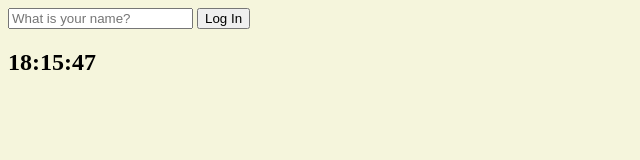
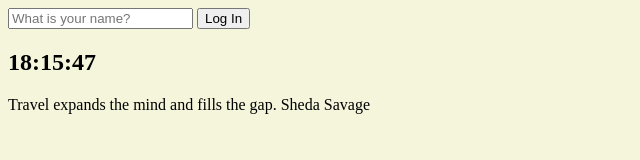
Before and after one commit to scottsuk0306/momentum-clone, a plain HTML site: page index.html in a window 1280 px wide. Shown: the whole page, without its empty margins (0-640 px from the left). Drawn offline with Linux system fonts and the light colour scheme.

Commit message:
Show quote

```diff
--- a/index.html
+++ b/index.html
@@ -19,7 +19,12 @@
     </form>
     <h2 id="clock">00:00:00</h2>
     <h1 id="greeting" class="hidden"></h1>
+    <div id="quote">
+        <span></span>
+        <span></span>
+    </div>
     <script src="js/greeting.js"></script>
     <script src="js/clock.js"></script>
+    <script src="js/quote.js"></script>
 </body>
 </html>
--- /dev/null
+++ b/js/quote.js
@@ -0,0 +1,50 @@
+const quotes = [
+    {
+      quote: "The way to get started is to quit talking and begin doing.",
+      author: "Walt Disney",
+    },
+    {
+      quote: "Life is what happens when you're busy making other plans.",
+      author: "John Lennon",
+    },
+    {
+      quote:
+        "The world is a book and those who do not travel read only one page.",
+      author: "Saint Augustine",
+    },
+    {
+      quote: "Life is either a daring adventure or nothing at all.",
+      author: "Helen Keller",
+    },
+    {
+      quote: "To Travel is to Live",
+      author: "Hans Christian Andersen",
+    },
+    {
+      quote: "Only a life lived for others is a life worthwhile.",
+      author: "Albert Einstein",
+    },
+    {
+      quote: "You only live once, but if you do it right, once is enough.",
+      author: "Mae West",
+    },
+    {
+      quote: "Never go on trips with anyone you do ntot love.",
+      author: "Hemmingway",
+    },
+    {
+      quote: "We wander for distraction, but we travel for fulfilment.",
+      author: "Hilaire Belloc",
+    },
+    {
+      quote: "Travel expands the mind and fills the gap.",
+      author: "Sheda Savage",
+    },
+  ];
+
+  const quote = document.querySelector("#quote span:first-child");
+  const author = document.querySelector("#quote span:last-child");
+  const todaysQuote = quotes[Math.floor(Math.random() * quotes.length)];
+
+  quote.innerText = todaysQuote.quote;
+  author.innerText = todaysQuote.author;
```
Also changed, not shown: img/0.jpeg (added), img/1.jpeg (added), img/2.jpeg (added).
